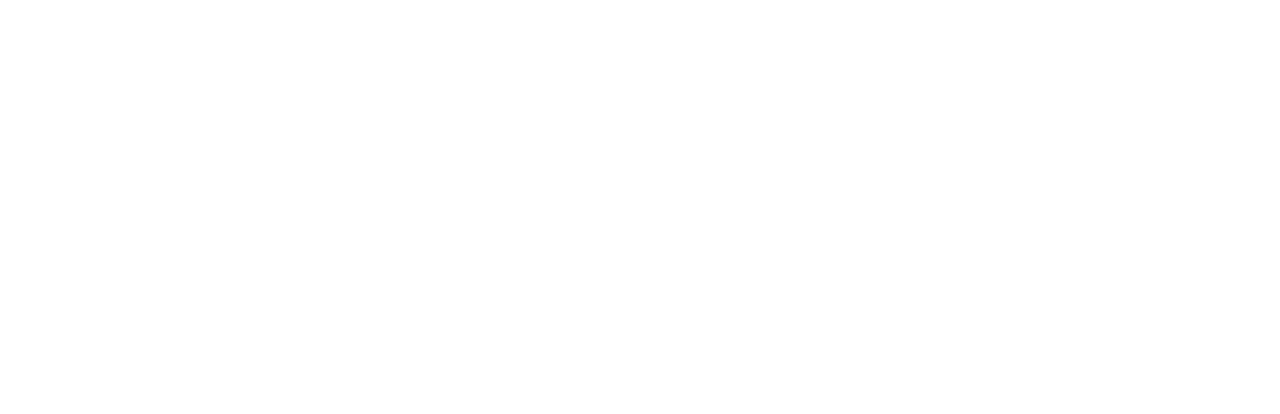
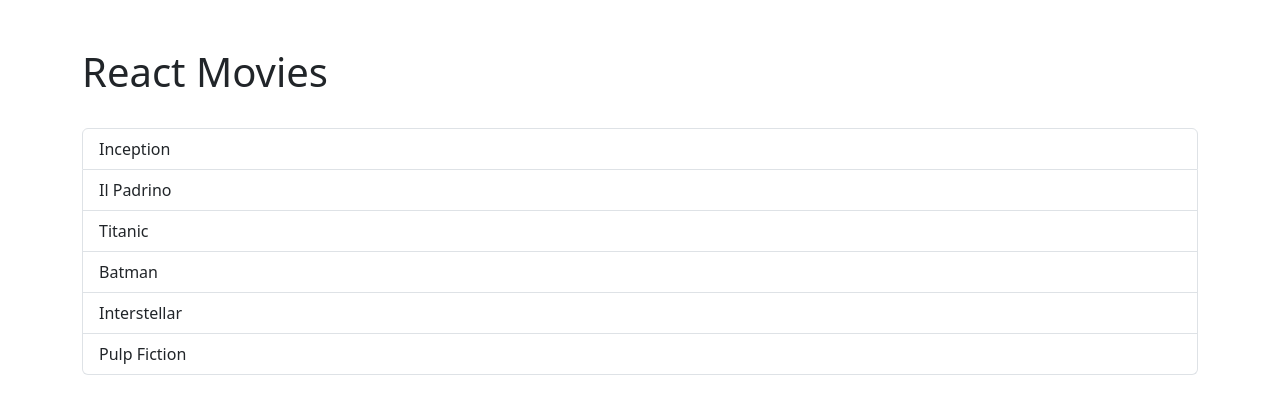
Before and after one commit to MelaniaPicone/react-movie-filter, a React (Vite) app: page / in a window 1280 px wide. Shown: the top 414 px of the page. Built offline with nearby package versions, Linux system fonts and the light colour scheme.

Commit message:
[feat] movie list return

```diff
--- a/src/App.jsx
+++ b/src/App.jsx
@@ -1,8 +1,35 @@
+const startMovies =  [
+   { title: 'Inception', genre: 'Fantascienza' },
+   { title: 'Il Padrino', genre: 'Thriller' },
+   { title: 'Titanic', genre: 'Romantico' },
+   { title: 'Batman', genre: 'Azione' },
+   { title: 'Interstellar', genre: 'Fantascienza' },
+   { title: 'Pulp Fiction', genre: 'Thriller' },
+ ];
+
 
 function App() {
-  <>
+  return (<>
+ <div className="container my-5">
+  <div className="row gy-4">
+    <div className="col-12">
+      <h1>React Movies</h1>
+    </div>
+    <div className="col-12">
+      <ul className="list-group ms-0">
+        {startMovies.map((movie, index)=> {
+          return (<li key={index} className="list-group-item">
+            {movie.title}
+          </li>);
+        })}
+      </ul>
+    </div>
+  </div>
+ </div>
 
-  </>
+
+
+  </> )
 }
 
 export default App
```
